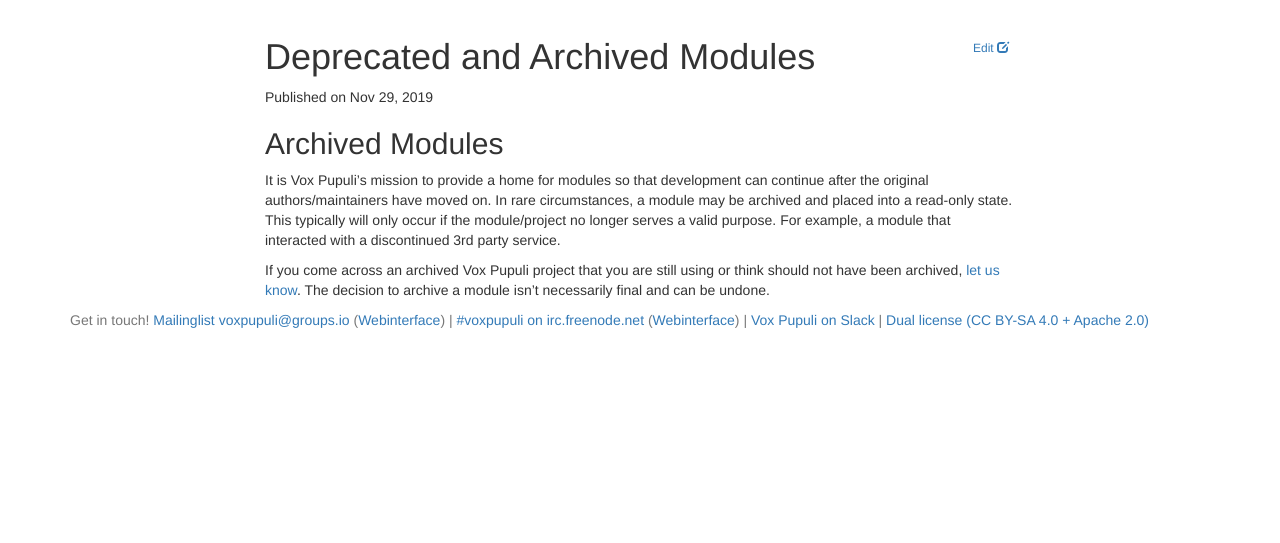
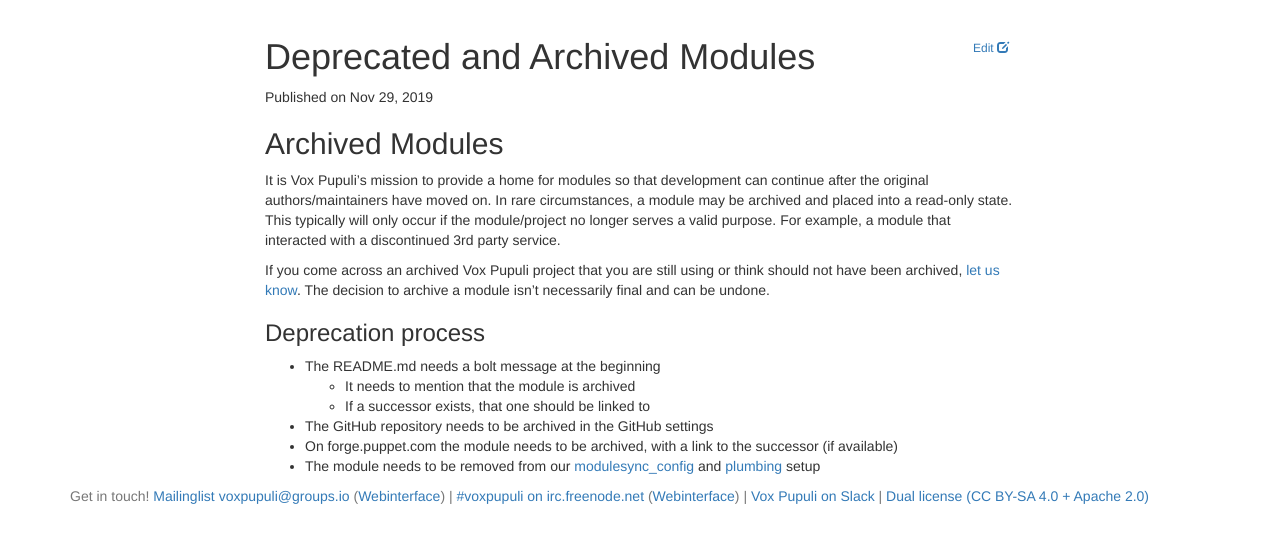
Before and after one commit to voxpupuli/voxpupuli.github.io, a Jekyll site: the page built from _docs/deprecated_and_archived_modules.md, in a window 1280 px wide, cut to the strip 184-727 px from the top of the page. Built offline with Jekyll 4.4.1, drawn with Linux system fonts in a browser that asks for light colours; nearby versions of some CDN libraries.

Commit message:
document module deprecation process

```diff
--- a/_docs/deprecated_and_archived_modules.md
+++ b/_docs/deprecated_and_archived_modules.md
@@ -14,4 +14,15 @@
 If you come across an archived Vox Pupuli project that you are still using or think should not have been archived, [let us know][email].
 The decision to archive a module isn't necessarily final and can be undone.
 
+### Deprecation process
+
+* The README.md needs a bolt message at the beginning
+  * It needs to mention that the module is archived
+  * If a successor exists, that one should be linked to
+* The GitHub repository needs to be archived in the GitHub settings
+* On forge.puppet.com the module needs to be archived, with a link to the successor (if available)
+* The module needs to be removed from our [modulesync_config][mc] and [plumbing][pl] setup
+
 [email]: https://groups.io/g/voxpupuli/topics
+[mc]: https://github.com/voxpupuli/modulesync_config/blob/master/managed_modules.yml
+[pl]: https://github.com/voxpupuli/plumbing/blob/master/share/modules
```
